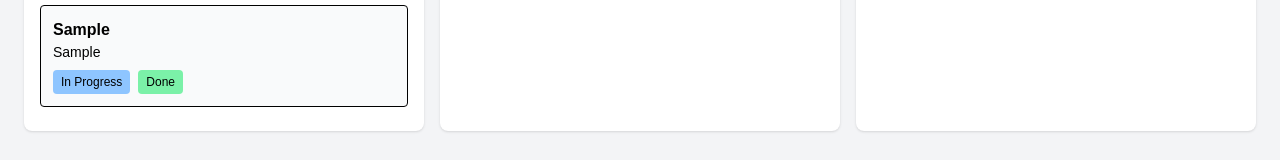
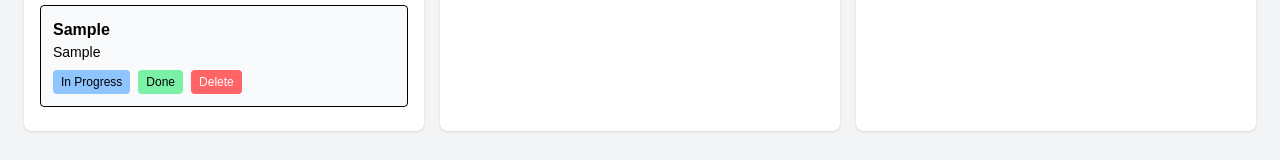
Before and after one commit to bmakhz/ToDo-App, a Next.js app: page / in a window 1280 px wide. Both pictures are taken after typing "Sample", "Sample" into the empty fields and a click on the button "Add Task". Shown: the part 319-479 px from the top of the page. Built offline with nearby package versions, Linux system fonts and the light colour scheme.

Commit message:
updated page.js
added a delete button to the task cards.

```diff
--- a/src/app/page.js
+++ b/src/app/page.js
@@ -50,7 +50,7 @@ export default function Home() {
                   <h3 className="font-semibold text-black">{item.title}</h3>
                   <p className="text-sm text-black">{item.description}</p>
 
-                  <div className="flex gap-2 mt-2">
+                  <div className="flex flex-wrap gap-2 mt-2">
                     {col !== 'Pending' && (
                       <button
                         onClick={() => update(item.id, 'Pending')}
@@ -75,6 +75,12 @@ export default function Home() {
                         Done
                       </button>
                     )}
+                    <button
+                      onClick={() => remove(item.id)}
+                      className="text-xs bg-red-400 text-white px-2 py-1 rounded"
+                    >
+                      Delete
+                    </button>
                   </div>
                 </div>
               ))}
```
